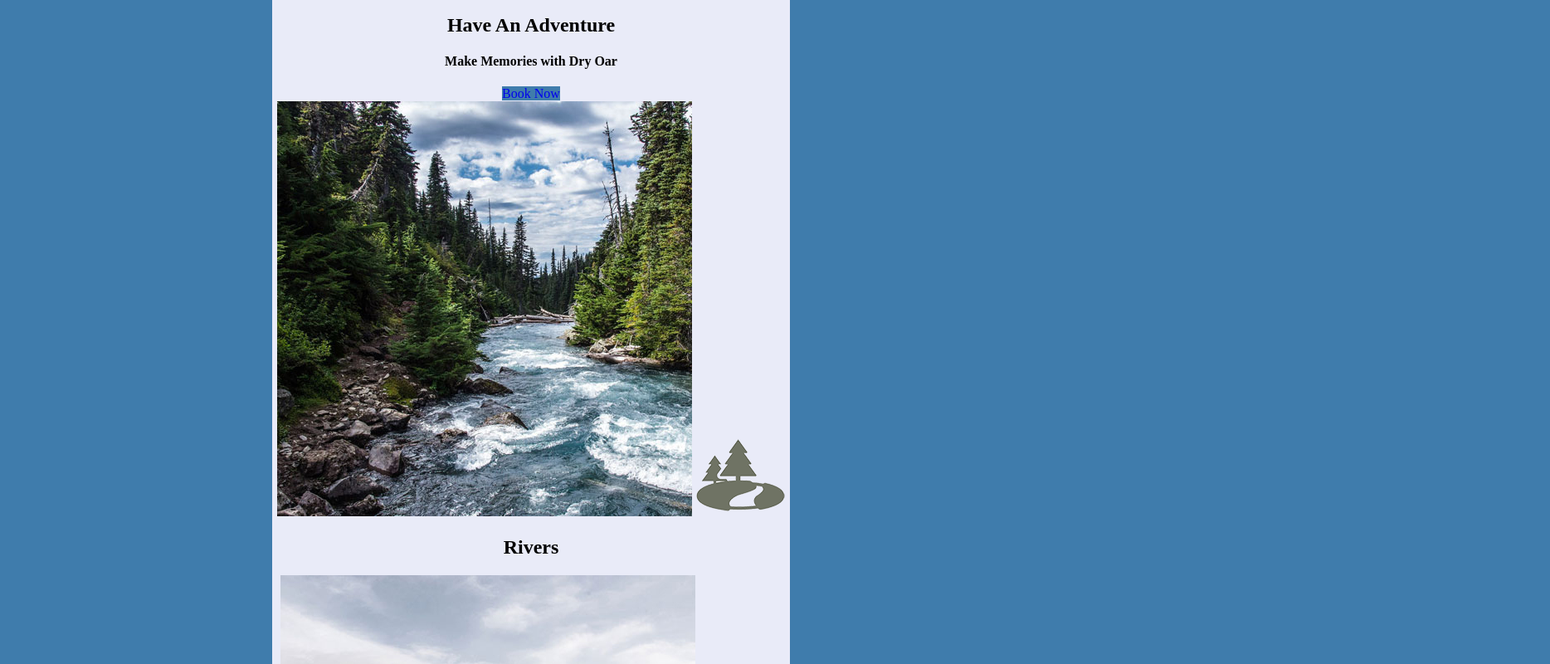
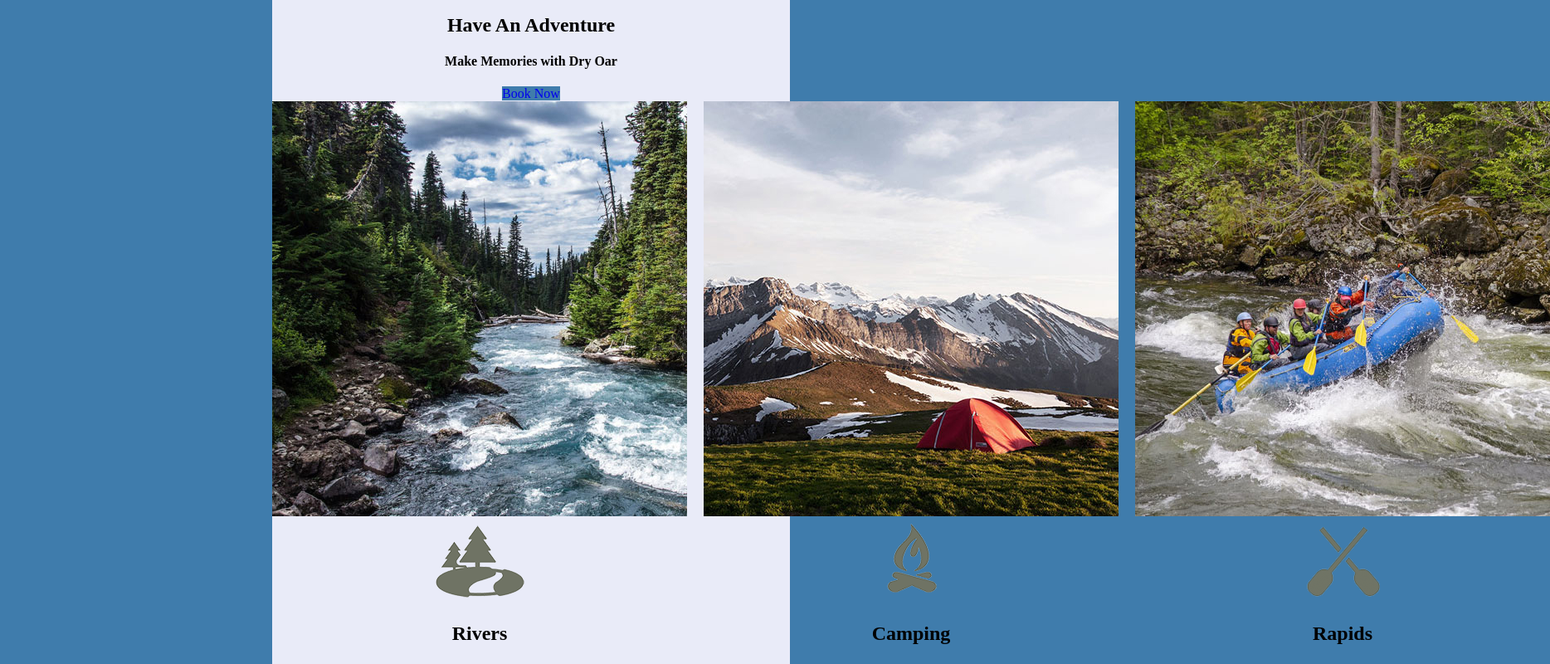
Before and after one commit to FinneganTheFine/finneganthefine.github.io, a plain HTML site: page wwr/index.html in a window 1280 px wide. Shown: the part 533-1333 px from the top of the page at 83% size, 1868 px wide, since content can reach past the window. Drawn offline with Linux system fonts and the light colour scheme.

Commit message:
WIP grid

```diff
--- a/wwr/index.html
+++ b/wwr/index.html
@@ -6,7 +6,7 @@
     <meta name="viewport" content="width=device-width, initial-scale=1.0">
     <title>White Water Rafting adventures</title>
     <link rel="shortcut icon" href="images/icon.png">
-    <link rel="stylesheet" href="styles/style.css"
+    <link rel="stylesheet" href="styles/style.css">
 </head>
 <body>
     <div id="content">
@@ -34,6 +34,7 @@
             </section>
         </div>
         <main class="home-grid">
+            <div  id="grid">
                 <section class="rivers-card">
                     <img class="card-img" src="images/rivers.jpg" alt="river in forest">
                     <img class="icon" src="images/river_icon.png" alt="river icon">
@@ -49,6 +50,7 @@
                     <img class="icon" src="images/oars.png" alt="oars icon">
                     <h2>Rapids</h2>
                 </section>
+            </div>
             <div id="background"></div>
             <img class="mountains" src="images/mountains.jpg" alt="Misty mountains">
             <section class="msg">
--- a/wwr/styles/style.css
+++ b/wwr/styles/style.css
@@ -24,6 +24,7 @@ main section{
 #background{
     height: 725px;
     background-color: #3F7CAC;
+    border: 3px solid #E9EBF8;
 }
 body{
     background-color: #3F7CAC;
@@ -59,3 +60,8 @@ footer a{
 footer h3:hover{
     text-decoration: underline;
 }
+#grid{
+    display:grid;
+    grid-template-columns: 1fr 1fr 1fr;
+    gap:20px;
+}
```
Lines whose indentation alone changed are shown as unchanged.
